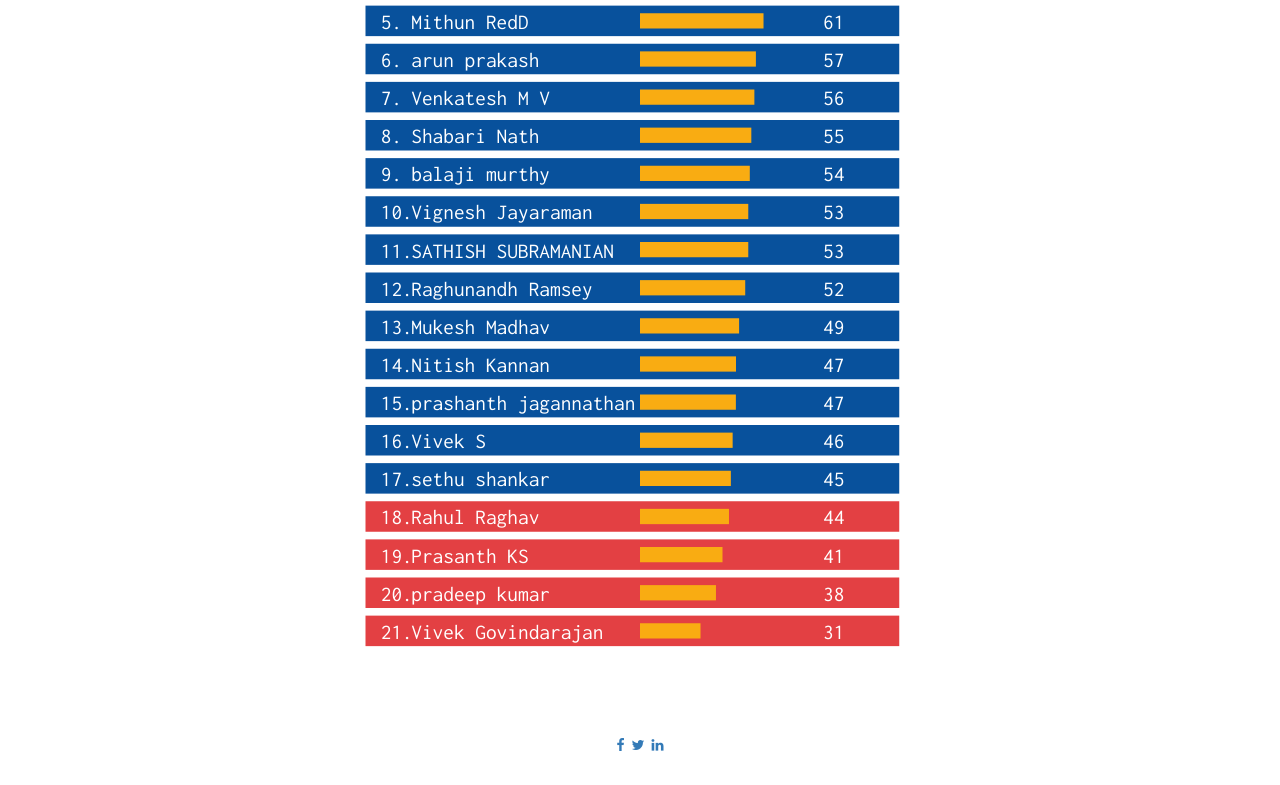
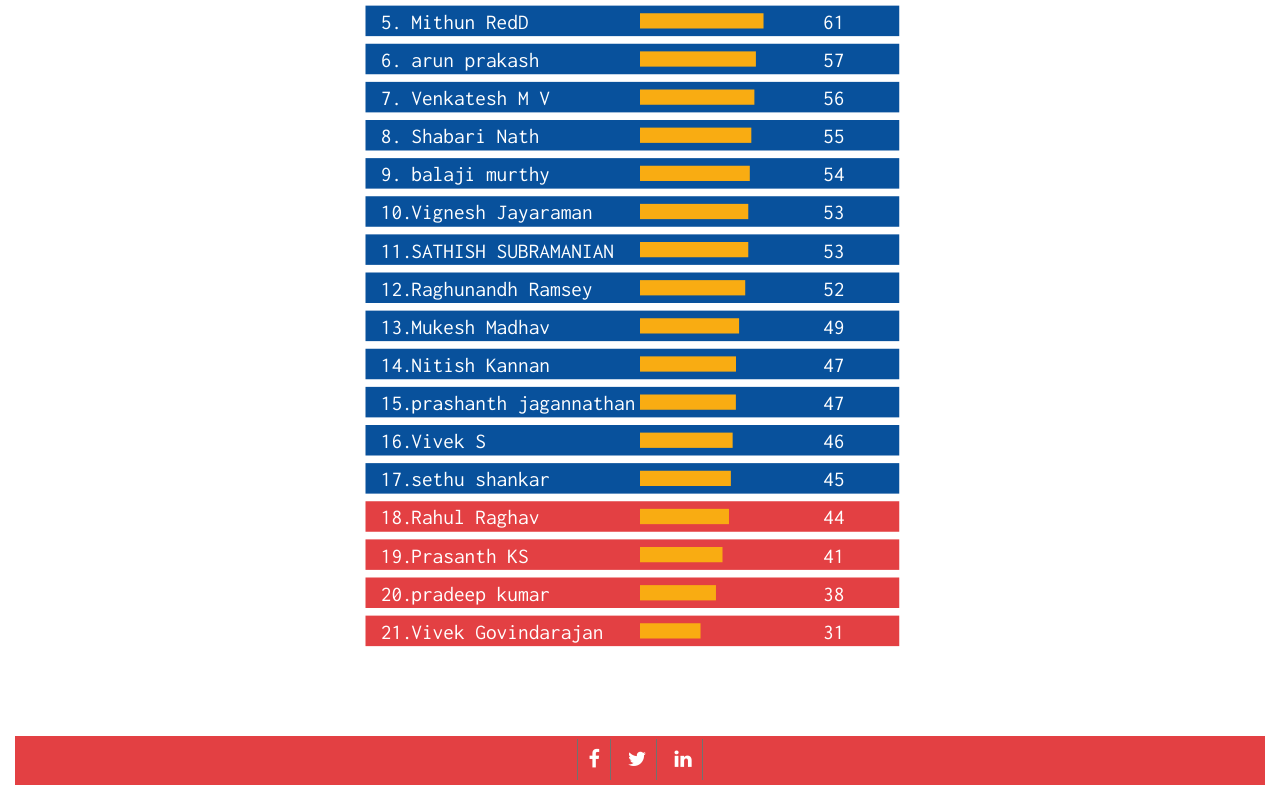
Before and after one commit to raghoonandh/raghoonandh.github.io, a plain HTML site: page galacticos/index.html in a window 1280 px wide. Shown: the part 455-1240 px from the top of the page. Before the commit the page ends 1211 px from the top, so only its background shows below. Drawn offline with nearby package versions, Linux system fonts and the light colour scheme.

Commit message:
Header, Footer added

```diff
--- a/galacticos/galacticos.css
+++ b/galacticos/galacticos.css
@@ -1,3 +1,28 @@
+
+.footer {
+    background: #E34043;
+    padding: 10px 0;
+}
+
+.footer a {
+    color : #FFF;
+    font-size: 20px;
+    padding: 10px;
+    border-right: 1px solid #70726F;
+    -webkit-transition: all .5s ease;
+    transition: all .5s ease;
+}
+
+.footer a:first-child {
+    border-left: 1px solid #70726F;
+}
+
+.footer a:hover {
+    color: #F9AC12;
+    -webkit-transition: all .5s ease;
+    transition: all .5s ease;
+}
+
 #jumbo
 {
 background-color: #E34043;
@@ -36,6 +61,12 @@ body
  fill: #fff;
 }
 
+.header
+{
+	fill: #fff;
+	font-size: 12px;
+}
+
 .ptsbar
 {
 	fill: #F9AC12;
--- a/galacticos/galacticos.js
+++ b/galacticos/galacticos.js
@@ -16,6 +16,37 @@ d3.csv("galacticos.csv", function(error, data) {
      var groups = leaguetable.selectAll("g")
                               .data(data)
                               .enter()
+
+     var header  =   leaguetable.append('g')
+
+                     header.append('rect')
+                           .attr('x', 20)
+                           .attr('y', 0)
+                           .attr('height', 20)
+                           .attr('width', 350)
+                           .attr('class', 'relegation' )
+
+                           header.append('text')
+                          .attr('x', 50)
+                          .attr('y', 10)
+                          .attr('dy', '0.37em')
+                          .text('Player')
+                          .attr('class', 'header')
+
+                          header.append('text')
+                          .attr('x', 200)
+                          .attr('y', 10)
+                          .attr('dy', '0.37em')
+                          .text('Gameweek')
+                          .classed('header', true)
+
+                          header.append('text')
+                          .attr('x', 310)
+                          .attr('y', 10)
+                          .attr('dy', '0.37em')
+                          .text('Total')
+                          .attr('class', 'header')
+
 
         var rects = groups.append('rect')
                           .attr('x', 20)
--- a/galacticos/index.html
+++ b/galacticos/index.html
@@ -27,14 +27,14 @@
       <div id="leaguetable"> </div>
     </div>
   </div>
-	</body>
-  <footer class="footer">
+    <footer class="footer">
         <div class="container text-center">
             <a href="http://www.facebook.com/raghoonandh" target="_blank"><i class="fa fa-facebook" ></i></a>
             <a href="http://www.twitter.com/raghoonandh" target="_blank"><i class="fa fa-twitter"></i></a>
             <a href="https://www.linkedin.com/in/raghoonandh" target="_blank"><i class="fa fa-linkedin"></i></a>
         </div><!--End container-->
     </footer>
+	</body>
 	 <script src="../bower_components/d3/d3.min.js"></script>
     <script src="galacticos.js"></script>
 </html>
```
